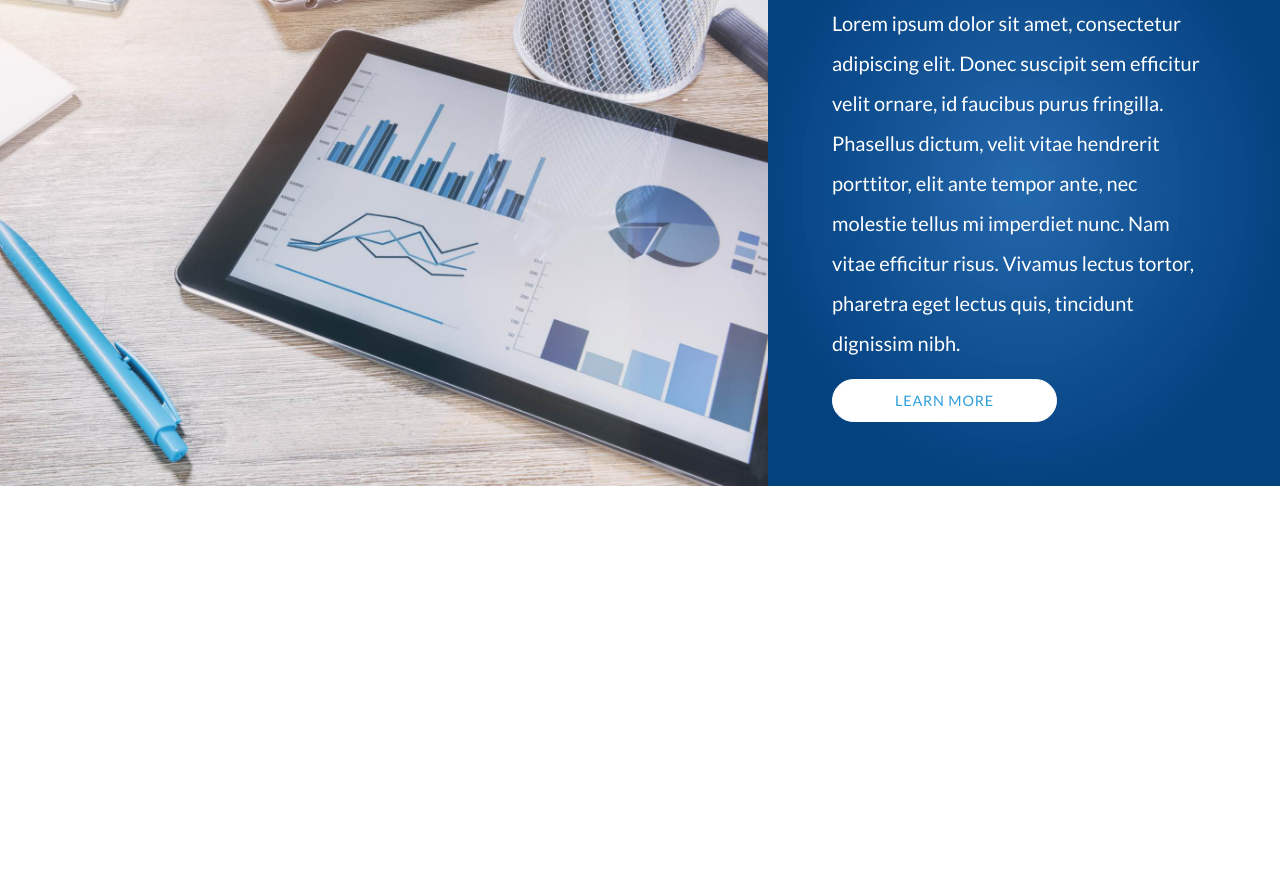
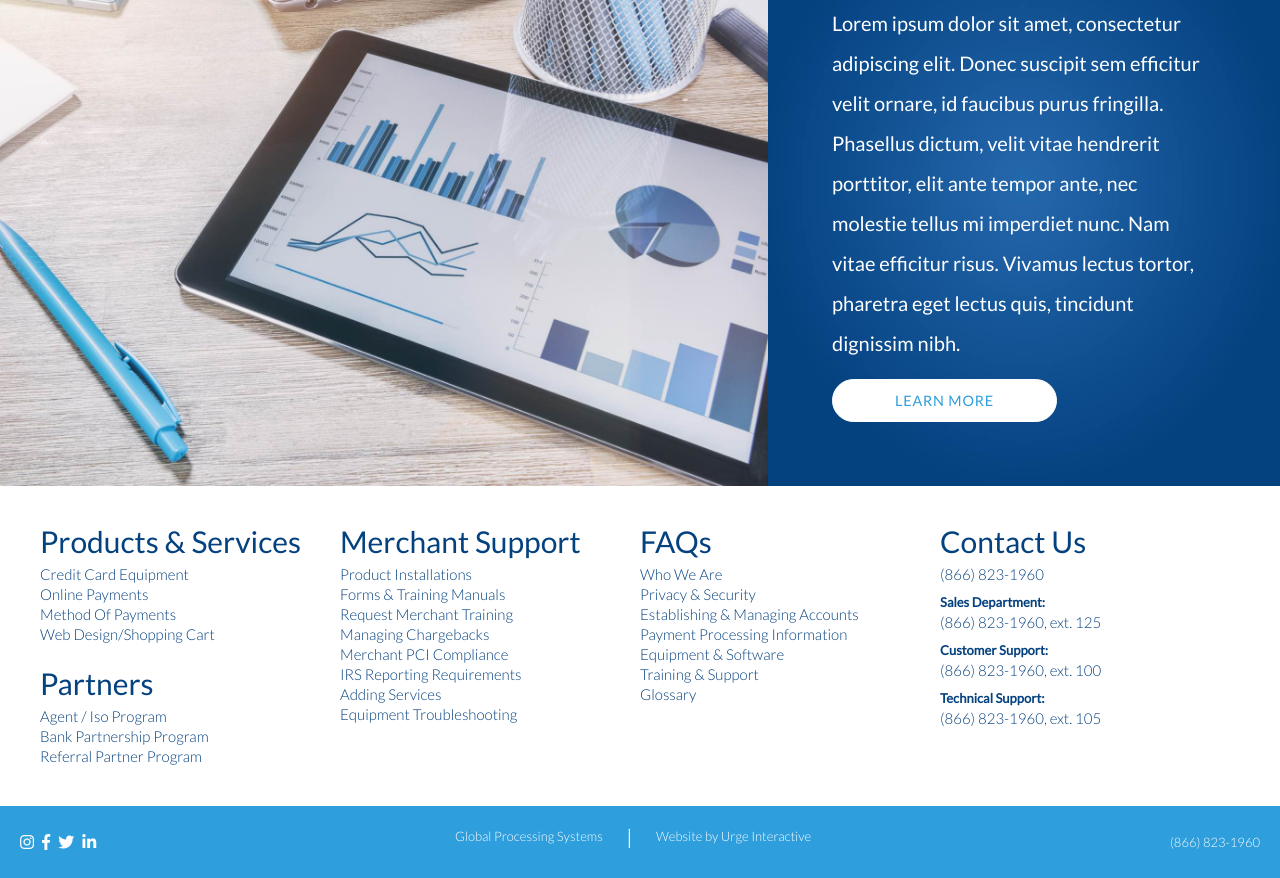
Before and after one commit to drbcreative/Global_Processing_Systems-Static, a plain HTML site: page index.html in a window 1280 px wide. Shown: the part 2833-3711 px from the top of the page. Before the commit the page ends 3319 px from the top, so only its background shows below. Drawn offline with Linux system fonts and the light colour scheme; a script that the page names is missing.

Commit message:
footers complete

```diff
--- a/index.html
+++ b/index.html
@@ -183,37 +183,114 @@
 
     <footer>
       <!-- footer 1 -->
+      <section class="footer1">
+        <div class="containerish">
+          <div class="col1">
+            <h3 class="color-dark-accent mt-4 mb-2 mt-lg-0">
+              Products & Services
+            </h3>
+            <div class="footer-nav">
+              <a href="#" class="footer-link">Credit Card Equipment</a>
+              <a href="#" class="footer-link">Online Payments</a>
+              <a href="#" class="footer-link">Method Of Payments</a>
+              <a href="#" class="footer-link">Web Design/Shopping Cart</a>
+            </div>
+            <h3 class="color-dark-accent mt-4 mb-2">
+              Partners
+            </h3>
+            <div class="footer-nav">
+              <a href="#" class="footer-link">Agent / Iso Program</a>
+              <a href="#" class="footer-link">Bank Partnership Program</a>
+              <a href="#" class="footer-link">Referral Partner Program</a>
+            </div>
+          </div>
+          <div class="col2">
+            <h3 class="color-dark-accent mt-4 mb-2 mt-lg-0">
+              Merchant Support
+            </h3>
+            <div class="footer-nav">
+              <a href="#" class="footer-link">Product Installations</a>
+              <a href="#" class="footer-link">Forms & Training Manuals</a>
+              <a href="#" class="footer-link">Request Merchant Training </a>
+              <a href="#" class="footer-link">Managing Chargebacks</a>
+              <a href="#" class="footer-link">Merchant PCI Compliance</a>
+              <a href="#" class="footer-link">IRS Reporting Requirements</a>
+              <a href="#" class="footer-link">Adding Services</a>
+              <a href="#" class="footer-link">Equipment Troubleshooting</a>
+            </div>
+          </div>
+          <div class="col3">
+            <h3 class="color-dark-accent mt-4 mb-2 mt-lg-0">FAQs</h3>
+            <div class="footer-nav">
+              <a href="#" class="footer-link">Who We Are</a>
+              <a href="#" class="footer-link">Privacy & Security</a>
+              <a href="#" class="footer-link"
+                >Establishing & Managing Accounts</a
+              >
+              <a href="#" class="footer-link">Payment Processing Information</a>
+              <a href="#" class="footer-link">Equipment & Software</a>
+              <a href="#" class="footer-link">Training & Support</a>
+              <a href="#" class="footer-link">Glossary</a>
+            </div>
+          </div>
+          <div class="col4">
+            <h3 class="color-dark-accent mt-4 mb-2 mt-lg-0">
+              Contact Us
+            </h3>
+            <div class="footer-nav">
+              <a href="tel:866-823-1960" class="footer-link">(866) 823-1960</a>
+              <p class="small-copy is-bold color-dark-accent m-0 mt-2">
+                Sales Department:
+              </p>
+              <a href="#" class="footer-link">(866) 823-1960, ext. 125</a>
+              <p class="small-copy is-bold color-dark-accent m-0 mt-2">
+                Customer Support:
+              </p>
+              <a href="#" class="footer-link">(866) 823-1960, ext. 100</a>
+              <p class="small-copy is-bold color-dark-accent m-0 mt-2">
+                Technical Support:
+              </p>
+              <a href="#" class="footer-link">(866) 823-1960, ext. 105</a>
+            </div>
+          </div>
+        </div>
+      </section>
 
       <!-- /footer 1 -->
 
       <!-- footer 2 -->
-      <!-- <section class="footer2">
+      <section class="footer2">
         <div class="containerish">
-          <div class="foot-left d-none d-lg-block">
+          <div class="col1">
             <a href="#" class="social-link">
               <i class="fab fa-instagram"></i>
             </a>
             <a href="#" class="social-link">
               <i class="fab fa-facebook-f"></i>
             </a>
-            <p class="small-copy color-white mr-2">Burlington:</p>
-            <a href="tel:781-647-1500" class="footer-link color-white mr-2"
-              >(781) 647-1500</a
-            >
+            <a href="#" class="social-link">
+              <i class="fab fa-twitter"></i>
+            </a>
+            <a href="#" class="social-link">
+              <i class="fab fa-linkedin-in"></i>
+            </a>
+          </div>
+          <div class="col2">
+            <p class="small-copy color-white m-0">
+              Global Processing Systems
+            </p>
 
-            <p class="small-copy color-white mr-2">Natick:</p>
-            <a href="tel:508-975-4263" class="footer-link color-white"
-              >(508) 975-4263</a
-            >
-          </div>
-          <div class="foot-right">
-            <p class="small-copy color-white text-center">
-              Laser Gentle |
-              <a href="#" class="footer-link">Website by Urge Interactive</a>
+            <span class="mx-4 color-white">|</span>
+
+            <a href="https://urgeinteractive.com/" class="footer-link" target="_blank">Website by Urge Interactive</a>
+
             </p>
           </div>
+          <div class="col3">
+            <a href="tel:866-823-1960" class="footer-link">(866) 823-1960</a>
+          </div>
         </div>
-      </section> -->
+      </section>
       <!-- /footer 2 -->
     </footer>
 
--- a/scss/partials/_footer.scss
+++ b/scss/partials/_footer.scss
@@ -6,7 +6,14 @@
 /* -------------------------------------------------------------------------- */
 .footer1 {
   min-height: 300px;
+  padding: 40px 20px;
 
+  .containerish {
+    display: grid;
+
+    .footer-nav {
+      display: flex;
+      flex-direction: column;
       .footer-link {
         color: $color-dark-accent;
         font-family: $font-primary;
@@ -19,51 +26,6 @@
           color: $color-main;
         }
       }
-  .footer-header {
-    margin-top: 0 !important;
-  }
-
-  .containerish {
-    display: grid;
-
-    .footer-left {
-      background: $color-white;
-      padding: 40px 20px;
-
-      .footer-header {
-        margin-bottom: 2rem !important;
-      }
-
-      .ui-btn {
-        display: inline-block;
-        width: auto;
-        padding: 0.2rem 1rem;
-        margin-bottom: 0 !important;
-        vertical-align: middle;
-      }
-    }
-    .footer-right {
-      background: url("../img/footer-right-bg@2x.jpg") center / cover;
-      padding: 40px 20px;
-      display: grid;
-
-      .footer-header {
-        margin-bottom: 2rem !important;
-      }
-
-      .right-left {
-        margin-bottom: 2rem;
-      }
-      .right-right {
-        ul {
-          padding: 0;
-          list-style-type: none;
-
-          li:not(:last-child) {
-            line-height: 40px !important;
-          }
-        }
-      }
     }
   }
 }
@@ -72,49 +34,51 @@
 /* FOOTER 2 SECTION */
 /* -------------------------------------------------------------------------- */
 .footer2 {
-  background-color: $color-dark-accent;
-  width: 100%;
-  padding: 0.6rem 30px;
+  background: $color-main;
+  padding: 1rem 0;
 
-  .containerish {
-    max-width: 100%;
-    padding: 0 0.2rem;
-    display: grid;
+  .social-link {
+    color: $color-white;
+    margin-right: 1rem;
 
-    .foot-left {
-      display: flex;
-      align-items: center;
-
+    &:hover {
+      color: $color-dark;
+      text-decoration: none;
+    }
+    p {
+      display: inline-block;
+      line-height: 0;
+      margin: 0;
+      margin-left: 0.2rem;
+    }
+  }
   p {
     display: inline-block;
   }
-    }
-
-    .social-link {
-      color: $color-white;
-      margin-right: 0.5rem;
-
-      &:hover {
-        text-decoration: none;
-        color: $color-dark;
-      }
-    }
-    .social-link:last-child {
-      margin-right: 0;
-    }
-
   .footer-link {
     color: $color-white;
     font-family: $font-primary;
-      font-size: 15px;
+    font-weight: 300;
+    font-size: 13px;
     line-height: 20px;
-      font-weight: 300;
     display: inline-block;
 
     &:hover {
       text-decoration: none;
-        color: $color-dark;
+      color: $color-dark-accent;
+    }
+  }
+  .social-link:last-child {
+    margin-right: 0 !important;
+  }
+
+  .containerish {
+    display: grid;
+    .col1,
+    .col2,
+    .col3 {
+      display: flex;
+      justify-content: center;
     }
   }
 }
-}
--- a/scss/partials/_responsive.scss
+++ b/scss/partials/_responsive.scss
@@ -64,6 +64,30 @@
   /* CC TERMINALS ************************************************* */
   /* BIZ CAPITAL ************************************************** */
   /* FOOTER ******************************************************* */
+  .footer1 {
+    .containerish {
+      display: grid;
+      grid-template-columns: 1fr 1fr;
+    }
+  }
+  .footer2 {
+    padding: 20px 20px;
+    .containerish {
+      max-width: 100%;
+      display: grid;
+      grid-template-columns: max-content 1fr max-content;
+      align-items: center;
+      .col1,
+      .col2,
+      .col3 {
+        display: flex;
+        justify-content: center;
+      }
+    }
+    .social-link {
+      margin-right: 0.5rem;
+    }
+  }
 }
 
 /* -------------------------------------------------------------------------- */
@@ -205,6 +229,12 @@
     }
   }
   /* FOOTER ******************************************************* */
+  .footer1 {
+    .containerish {
+      display: grid;
+      grid-template-columns: repeat(4, 1fr);
+    }
+  }
 }
 
 /* -------------------------------------------------------------------------- */
```
Also changed, not shown: css/theme.min.css, 1 other file. Lines whose indentation alone changed are shown as unchanged.
